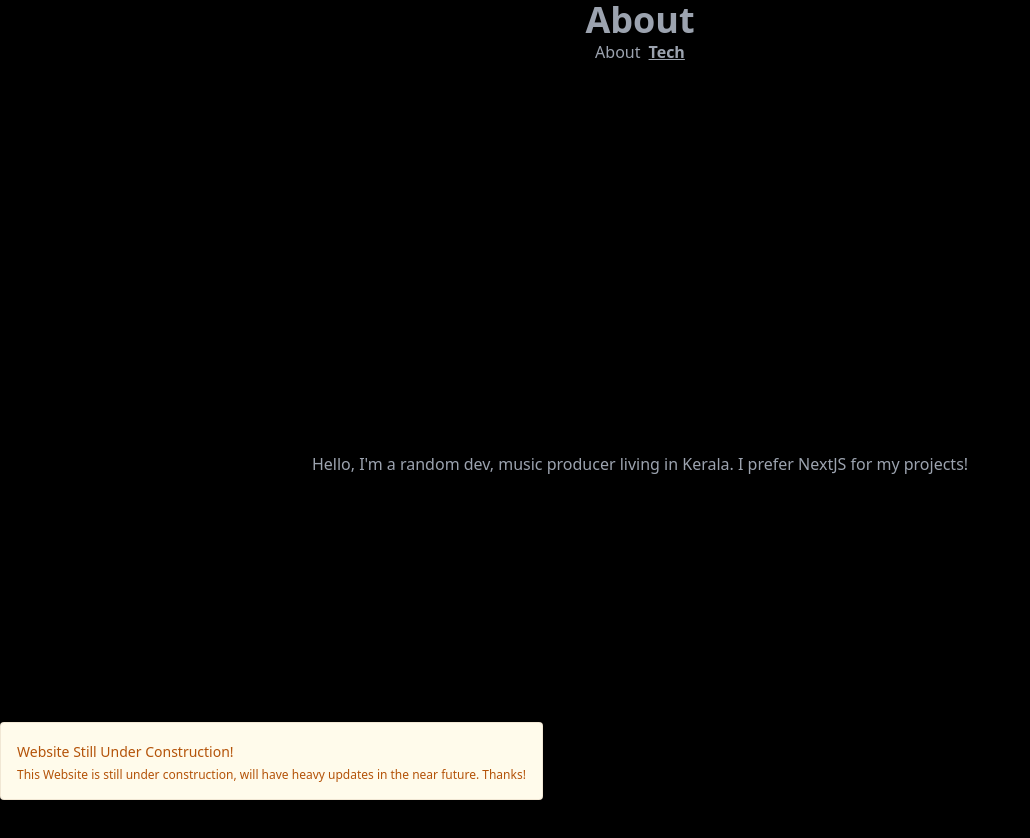
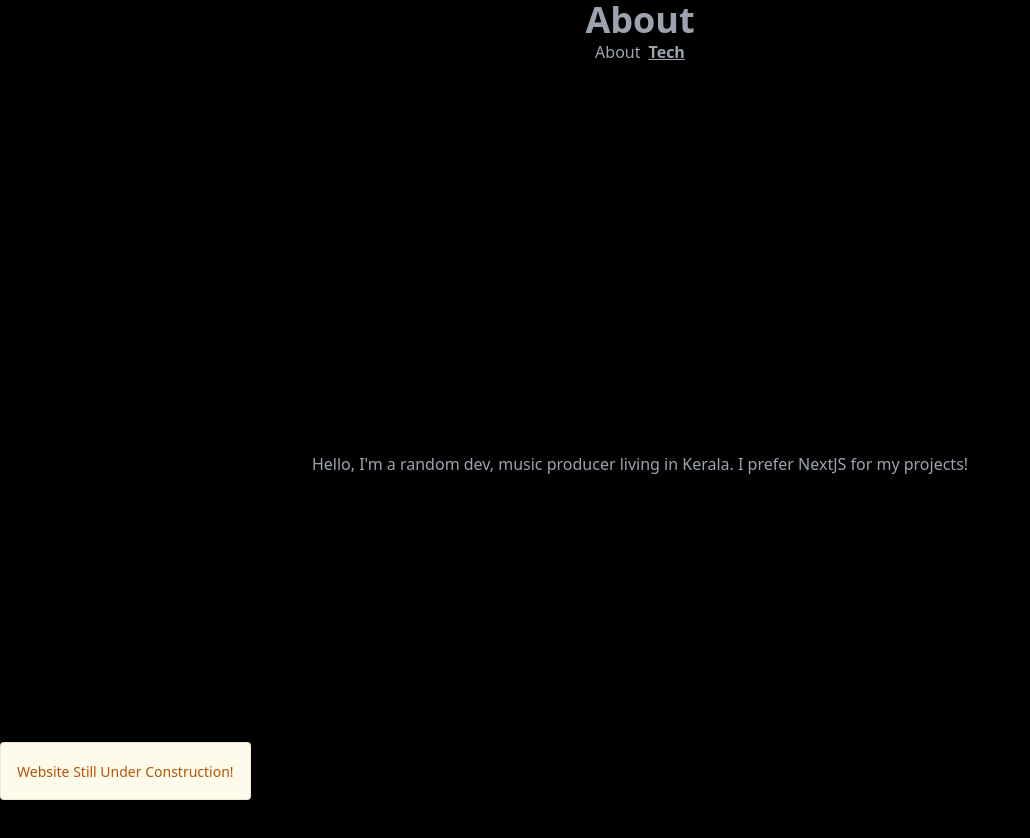
Before and after one commit to Grayson-code/northernstar.dev, a Next.js app: page / in a window 1280 px wide. Shown: the top 838 px of the page, without its empty margins (0-1030 px from the left). Built offline with nearby package versions, Linux system fonts and the light colour scheme.

Commit message:
same bug another page

```diff
--- a/pages/index.tsx
+++ b/pages/index.tsx
@@ -26,7 +26,7 @@ const Home: NextPage = () => {
           >
             <strong className="text-sm font-medium"> Website Still Under Construction! </strong>
 
-            <p className="mt-1 text-xs">
+            <p className="hidden md:mt-1 2xl:text-xs 2xl:block">
               This Website is still under construction, will have heavy updates in the near future. Thanks!
             </p>
           </div>
```
